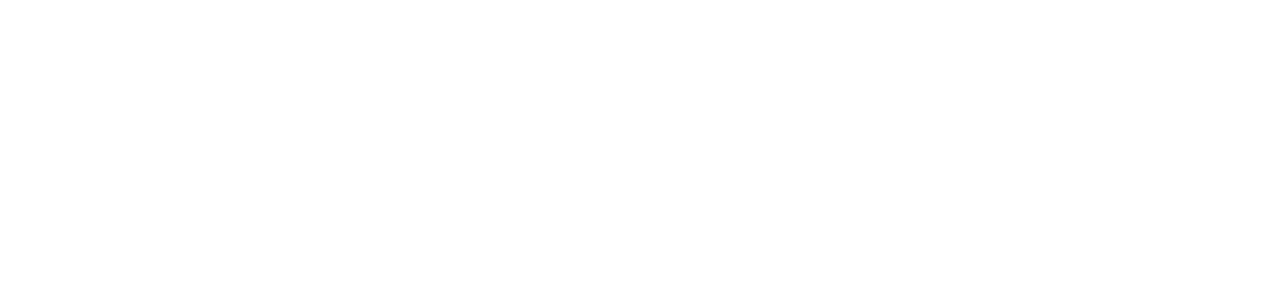
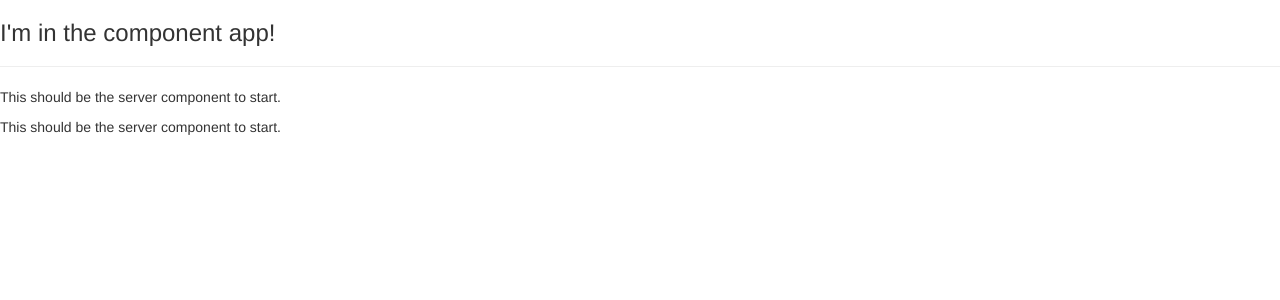
Before and after one commit to IgorLucas-Kipor/Projetos_Angular, an Angular app in the folder my-first-app/: page / in a window 1280 px wide. Shown: the top 300 px of the page. Built offline with nearby package versions, Linux system fonts and the light colour scheme.

Commit message:
Trabalhando com componentes e usando templates

```diff
--- a/my-first-app/src/app/app.component.html
+++ b/my-first-app/src/app/app.component.html
@@ -0,0 +1,3 @@
+<h3>I'm in the component app!</h3>
+<hr>
+<app-servers></app-servers>
--- /dev/null
+++ b/my-first-app/src/app/server/server.component.html
@@ -0,0 +1 @@
+<p>This should be the server component to start.</p>
--- /dev/null
+++ b/my-first-app/src/app/servers/servers.component.html
@@ -0,0 +1,2 @@
+<app-server></app-server>
+<app-server></app-server>
--- /dev/null
+++ b/my-first-app/src/app/servers/servers.component.ts
@@ -0,0 +1,17 @@
+import { Component, OnInit } from '@angular/core';
+
+@Component({
+  selector: 'app-servers',
+  template: `
+  <app-server></app-server>
+  <app-server></app-server>`,
+  styleUrls: ['./servers.component.css']
+})
+export class ServersComponent implements OnInit {
+
+  constructor() { }
+
+  ngOnInit(): void {
+  }
+
+}
```
Also changed, not shown: my-first-app/src/app/app.module.ts (+5 -2 lines), my-first-app/src/app/server/server.component.ts (added, +9 -0 lines), my-first-app/src/app/servers/servers.component.css (added).
